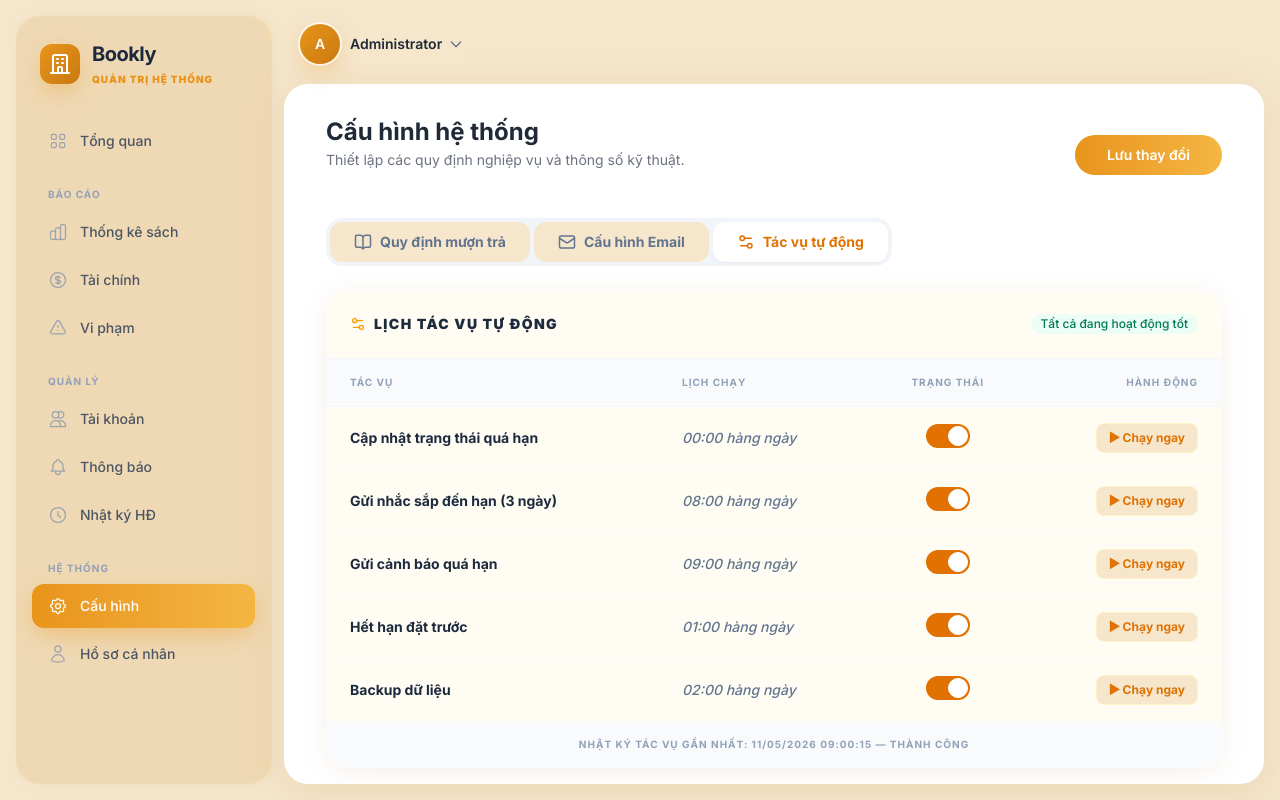
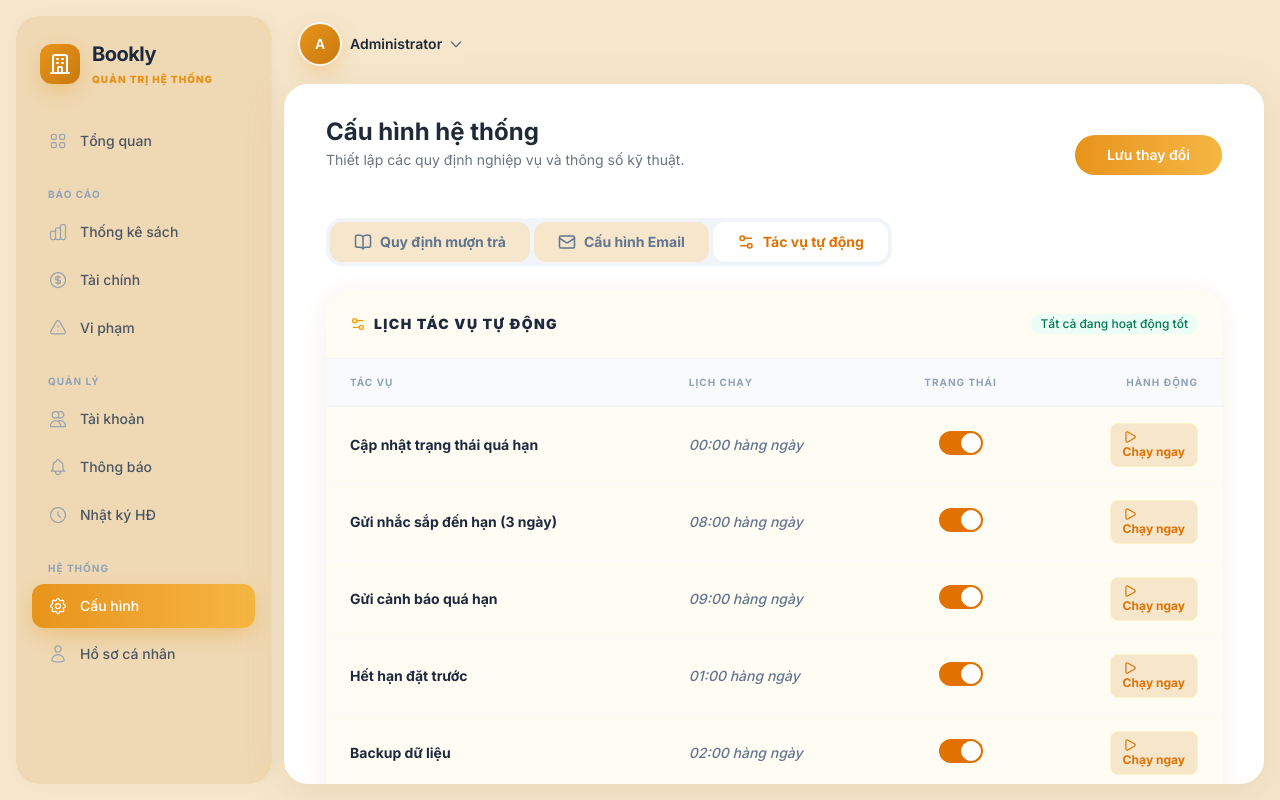
Before and after one commit to TehFine/library_project, a Next.js app in the folder frontend/: page /admin/settings in a window 1280 px wide. Both pictures are taken after a click on the button "Tác vụ tự động". Built offline with nearby package versions, Linux system fonts and the light colour scheme.

Commit message:
fix(frontend): replace emoji icons with lucide-react icons (▶🎉📨)

```diff
--- a/frontend/src/app/admin/settings/page.tsx
+++ b/frontend/src/app/admin/settings/page.tsx
@@ -6,7 +6,7 @@ import Button from '@/components/ui/Button'
 import Input from '@/components/ui/Input'
 import Select from '@/components/ui/Select'
 import { cn } from '@/lib/utils'
-import { Mail, AlertTriangle, CheckCircle, Settings2, BookOpen } from 'lucide-react'
+import { Mail, AlertTriangle, CheckCircle, Settings2, BookOpen, Play } from 'lucide-react'
 
 type Tab = 'rules' | 'email' | 'tasks'
 
@@ -513,7 +513,7 @@ export default function SystemSettingsPage() {
                       </td>
                       <td className="px-4 sm:px-6 py-3 sm:py-4 text-right">
                          <button className="text-[11px] sm:text-xs font-bold text-amber-600 hover:bg-amber-50 px-2.5 sm:px-3 py-1.5 rounded-lg border border-amber-100 transition-all whitespace-nowrap">
-                            ▶ Chạy ngay
+                            <Play className="w-3.5 h-3.5" /> Chạy ngay
                          </button>
                       </td>
                     </tr>
--- a/frontend/src/app/auth/forgot-password/page.tsx
+++ b/frontend/src/app/auth/forgot-password/page.tsx
@@ -38,7 +38,7 @@ export default function ForgotPasswordPage() {
         <div className="w-16 h-16 rounded-full bg-amber-100 flex items-center justify-center mx-auto mb-5">
           <Mail className="w-8 h-8 text-primary" />
         </div>
-        <h1 className="text-xl font-bold text-gray-800">Yêu cầu đã được gửi! 📨</h1>
+        <h1 className="text-xl font-bold text-gray-800 flex items-center justify-center gap-2">Yêu cầu đã được gửi! <Send className="w-6 h-6 text-primary" /></h1>
         <p className="mt-3 text-sm text-gray-500 max-w-sm mx-auto leading-relaxed">
           Yêu cầu đặt lại mật khẩu của bạn đã được ghi nhận. Vui lòng liên hệ trực tiếp với thủ thư tại thư viện để được hỗ trợ đặt lại mật khẩu.
         </p>
--- a/frontend/src/app/auth/register/page.tsx
+++ b/frontend/src/app/auth/register/page.tsx
@@ -2,7 +2,7 @@
 import { useState } from "react";
 import { useRouter } from "next/navigation";
 import Link from "next/link";
-import { User, Mail, Lock, ShieldCheck, Phone, Calendar, MapPin, CheckCircle, ArrowRight, ArrowLeft, LogIn, AlertTriangle } from "lucide-react";
+import { User, Mail, Lock, ShieldCheck, Phone, Calendar, MapPin, CheckCircle, ArrowRight, ArrowLeft, LogIn, AlertTriangle, PartyPopper } from "lucide-react";
 import { authApi } from "@/lib/api";
 import Input from "@/components/ui/Input";
 import Button from "@/components/ui/Button";
@@ -116,7 +116,7 @@ export default function RegisterPage() {
         <div className="w-16 h-16 rounded-full bg-green-100 flex items-center justify-center mx-auto mb-5">
           <CheckCircle className="w-8 h-8 text-green-600" />
         </div>
-        <h1 className="text-xl font-bold text-gray-800">Đăng ký thành công! 🎉</h1>
+        <h1 className="text-xl font-bold text-gray-800 flex items-center justify-center gap-2">Đăng ký thành công! <PartyPopper className="w-6 h-6 text-amber-500" /></h1>
         <p className="mt-2 text-sm text-gray-500 max-w-sm mx-auto leading-relaxed">
           Tài khoản đã được tạo. Vui lòng đến thư viện với CCCD để nhận thẻ mượn sách.
         </p>
--- a/frontend/src/app/auth/reset-password/page.tsx
+++ b/frontend/src/app/auth/reset-password/page.tsx
@@ -2,7 +2,7 @@
 import { useState, Suspense } from 'react'
 import { useRouter, useSearchParams } from 'next/navigation'
 import Link from 'next/link'
-import { Lock, KeyRound, CheckCircle, AlertTriangle, Undo2 } from 'lucide-react'
+import { Lock, KeyRound, CheckCircle, AlertTriangle, Undo2, PartyPopper } from 'lucide-react'
 import { authApi } from '@/lib/api'
 import Input from '@/components/ui/Input'
 import Button from '@/components/ui/Button'
@@ -51,7 +51,7 @@ function ResetPasswordForm() {
         <div className="w-16 h-16 rounded-full bg-green-100 flex items-center justify-center mx-auto mb-5">
           <CheckCircle className="w-8 h-8 text-green-600" />
         </div>
-        <h1 className="text-xl font-bold text-gray-800">Đặt lại mật khẩu thành công! 🎉</h1>
+        <h1 className="text-xl font-bold text-gray-800 flex items-center justify-center gap-2">Đặt lại mật khẩu thành công! <PartyPopper className="w-6 h-6 text-amber-500" /></h1>
         <p className="mt-3 text-sm text-gray-500 max-w-sm mx-auto leading-relaxed">
           Mật khẩu của bạn đã được cập nhật. Vui lòng đăng nhập với mật khẩu mới.
         </p>
```
